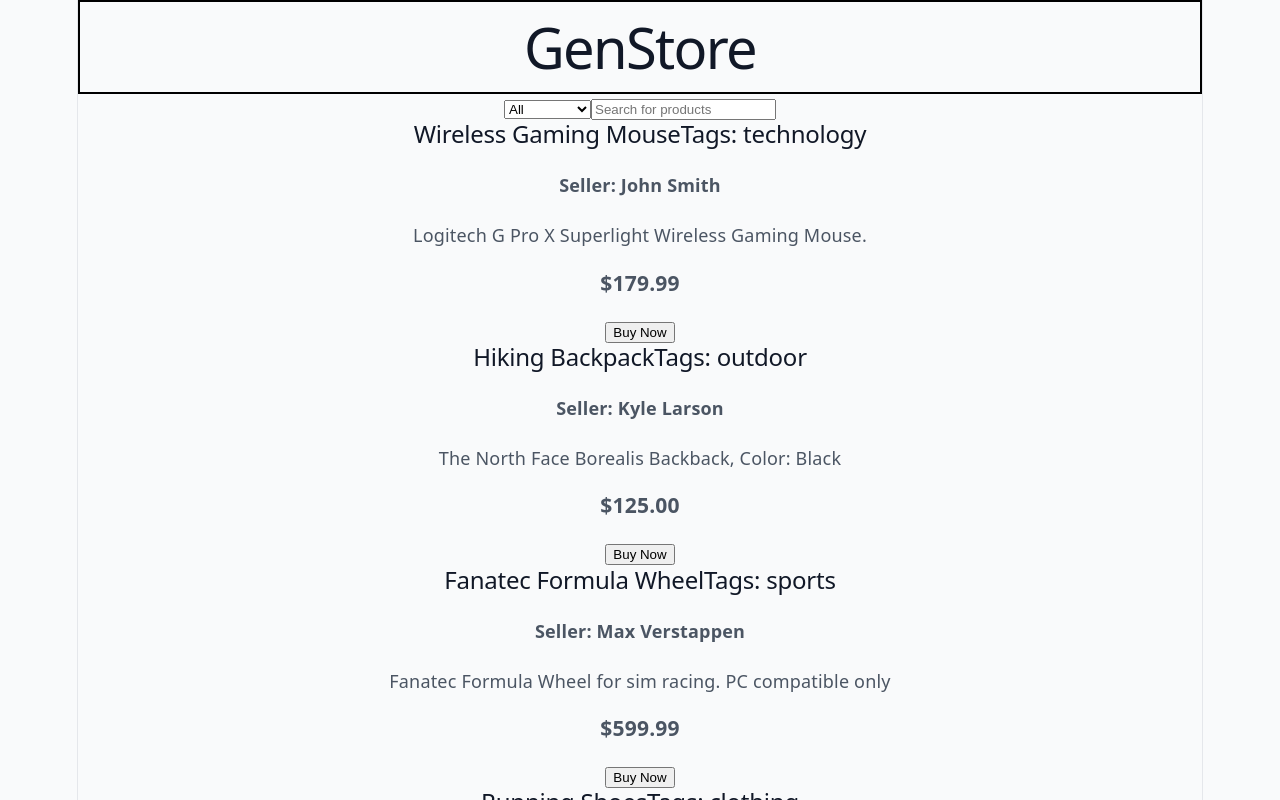
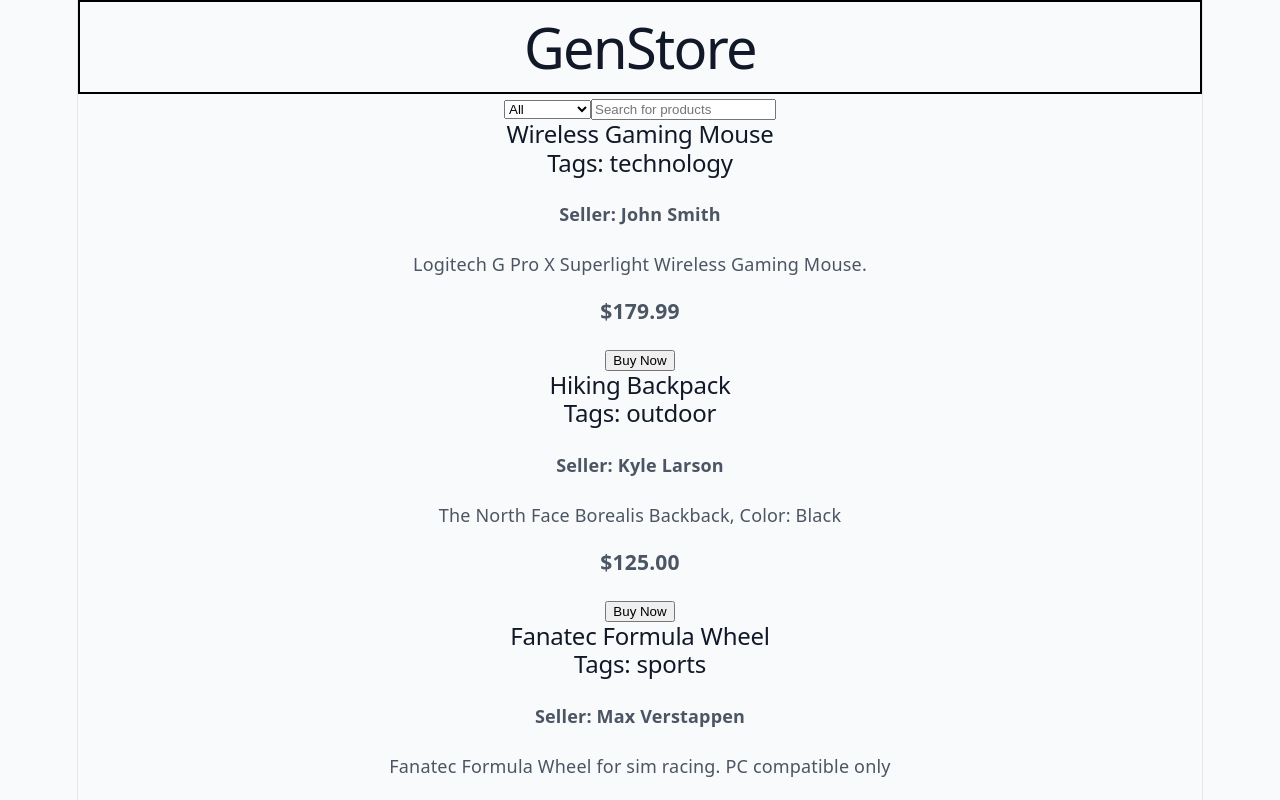
Before and after one commit to Pirategirl9000/FrontendTeamLab1, a React (Vite) app: page / in a window 1280 px wide. Shown: the top 800 px of the page. Built offline with nearby package versions, Linux system fonts and the light colour scheme.

Commit message:
Tweaks to ProductTile. Added css file

```diff
--- a/src/components/ProductTile.jsx
+++ b/src/components/ProductTile.jsx
@@ -1,4 +1,5 @@
 // Brayden this is yours
+import '../Styles/ProductTile.css';
 
 export default function ProductTile( {product}) {
 
@@ -8,7 +9,7 @@
         <article className="product-tile">
             <h2>
                 {product.productName}
-                <span class="category-label">Tags: {product.productCategories}</span>
+                <div className="category-label">Tags: {product.productCategories}</div>
             </h2>
             <h4>
                 <strong>Seller: </strong>
```
Also changed, not shown: src/Styles/ProductTile.css (added).
